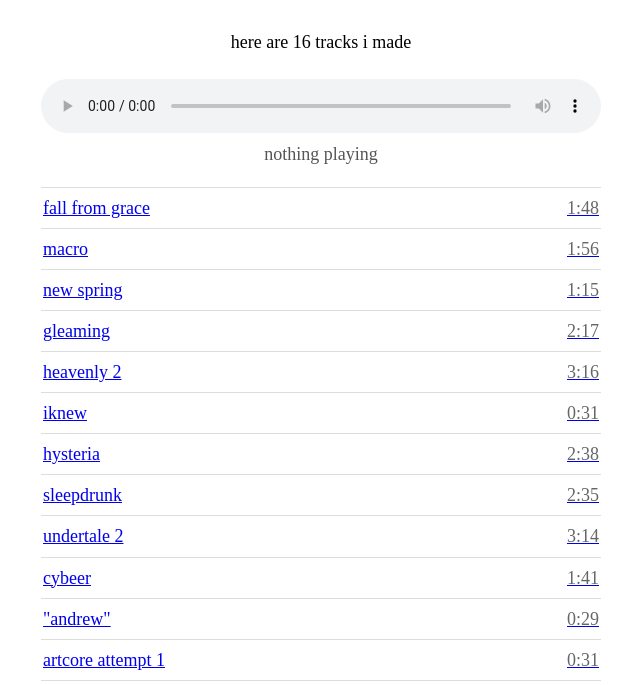
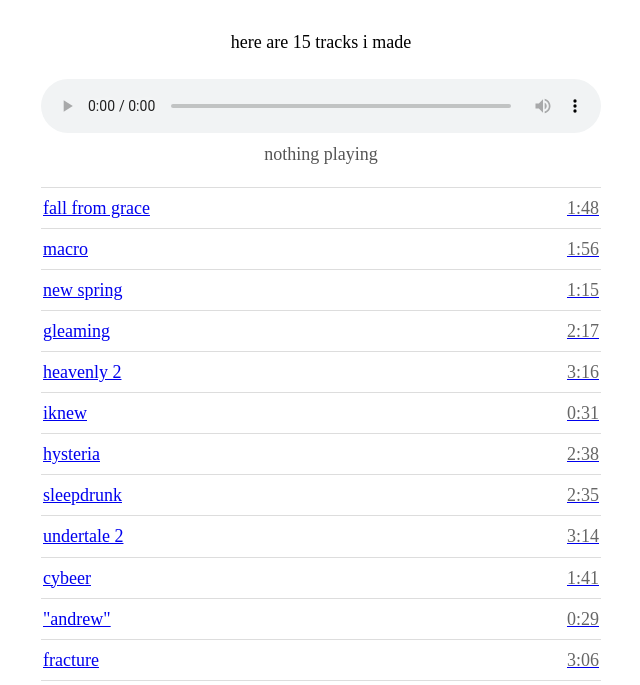
Before and after one commit to fool0013/andrewc.kim, a plain HTML site: page music.html in a window 1280 px wide. Shown: the part 112-797 px from the top of the page, without its empty margins (319-959 px from the left). Drawn offline with Linux system fonts and the light colour scheme.

Commit message:
drop artcore attempt 1

```diff
--- a/music.html
+++ b/music.html
@@ -14,7 +14,7 @@
 
 <h1><a href="/">andrew kim</a> / music</h1>
 
-<p>here are 16 tracks i made</p>
+<p>here are 15 tracks i made</p>
 
 <audio id="player" controls preload="none" aria-label="music player"></audio>
 <p class="dim" id="nowplaying">nothing playing</p>
@@ -31,7 +31,6 @@
     <li><button type="button" class="trk" data-src="/files/music/undertale-2.mp3" data-title="undertale 2"><span class="tname">undertale 2</span><span class="tlen">3:14</span></button></li>
     <li><button type="button" class="trk" data-src="/files/music/cybeer.mp3" data-title="cybeer"><span class="tname">cybeer</span><span class="tlen">1:41</span></button></li>
     <li><button type="button" class="trk" data-src="/files/music/andrew.mp3" data-title="&quot;andrew&quot;"><span class="tname">&quot;andrew&quot;</span><span class="tlen">0:29</span></button></li>
-    <li><button type="button" class="trk" data-src="/files/music/artcore-attempt-1.mp3" data-title="artcore attempt 1"><span class="tname">artcore attempt 1</span><span class="tlen">0:31</span></button></li>
     <li><button type="button" class="trk" data-src="/files/music/fracture.mp3" data-title="fracture"><span class="tname">fracture</span><span class="tlen">3:06</span></button></li>
     <li><button type="button" class="trk" data-src="/files/music/intermission.mp3" data-title="intermission"><span class="tname">intermission</span><span class="tlen">0:45</span></button></li>
     <li><button type="button" class="trk" data-src="/files/music/intermission-2.mp3" data-title="intermission 2"><span class="tname">intermission 2</span><span class="tlen">1:24</span></button></li>
```
Also changed, not shown: 2 other files.
